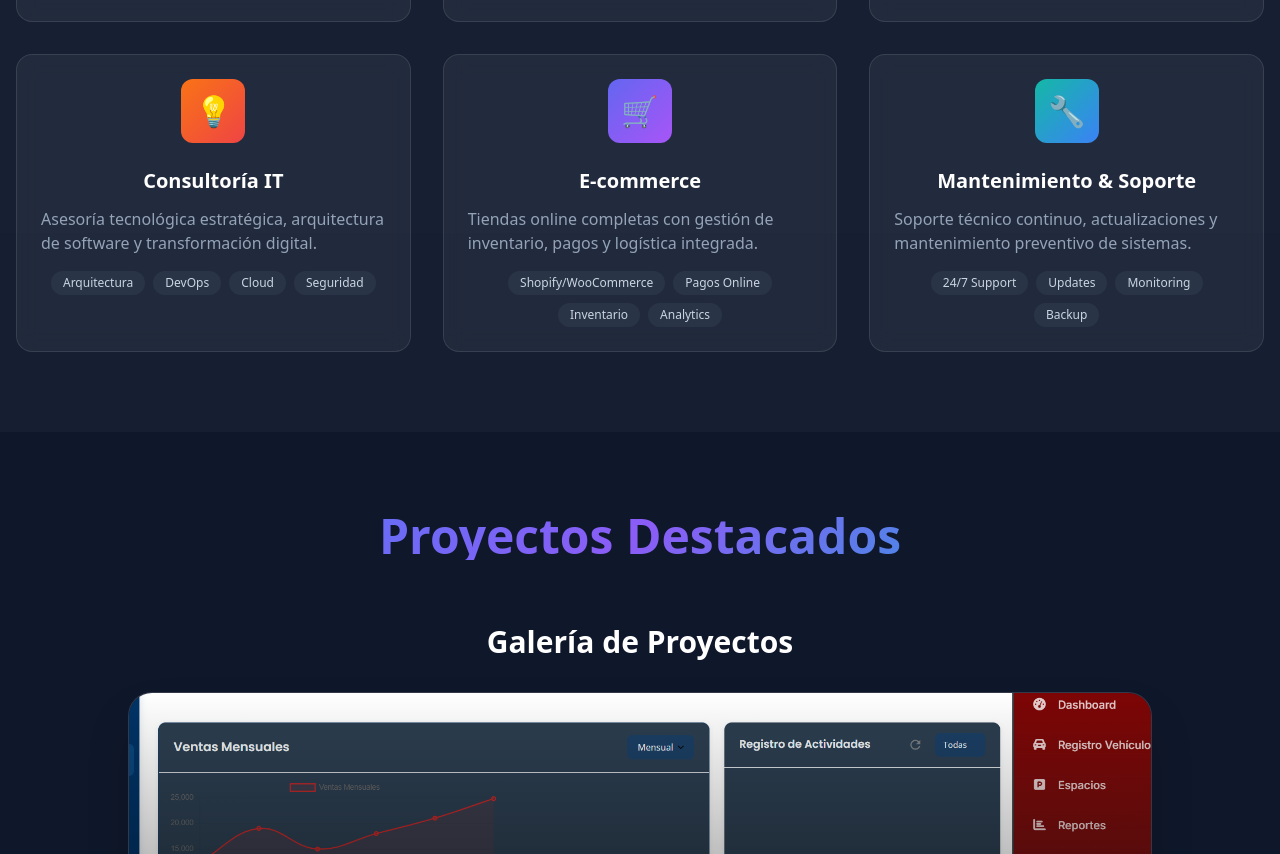
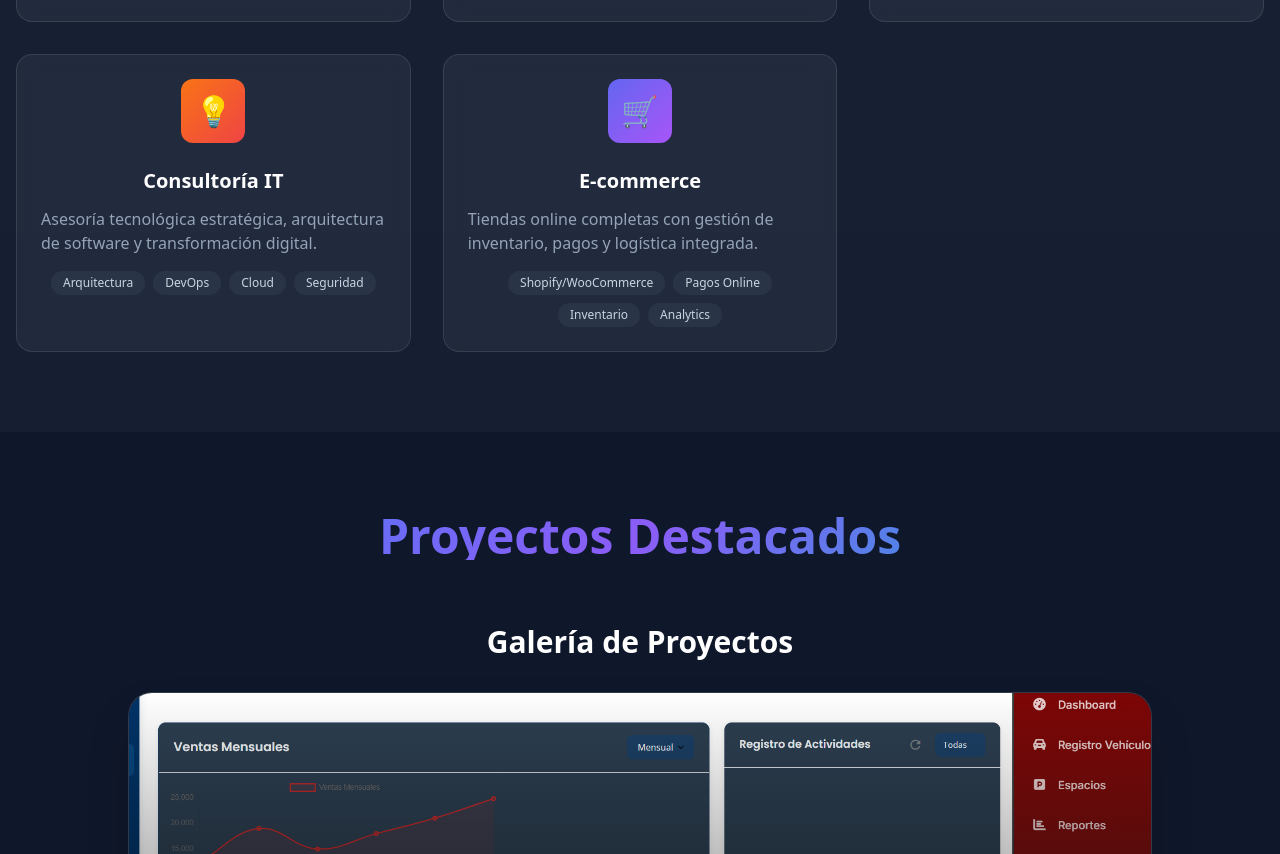
Before and after one commit to Lovoh17/Portafolio, a plain HTML site: page index.html in a window 1280 px wide. Shown: the part 1292-2146 px from the top of the page. Drawn offline with nearby package versions, Linux system fonts and the light colour scheme.

Commit message:
Update index.html

```diff
--- a/index.html
+++ b/index.html
@@ -333,13 +333,6 @@
                 icon: "🛒",
                 color: "from-indigo-500 to-purple-500",
                 features: ["Shopify/WooCommerce", "Pagos Online", "Inventario", "Analytics"]
-            },
-            {
-                title: "Mantenimiento & Soporte",
-                description: "Soporte técnico continuo, actualizaciones y mantenimiento preventivo de sistemas.",
-                icon: "🔧",
-                color: "from-teal-500 to-blue-500",
-                features: ["24/7 Support", "Updates", "Monitoring", "Backup"]
             }
         ];
 
```
